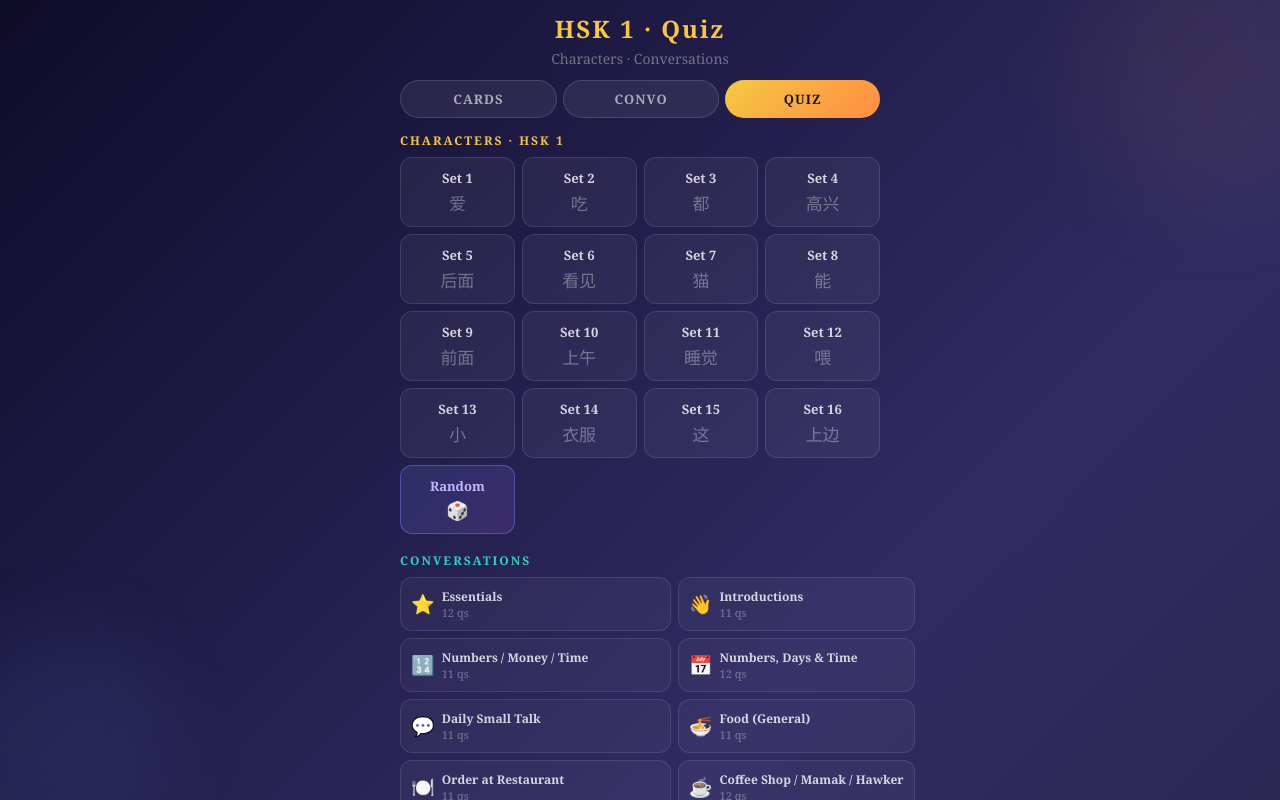
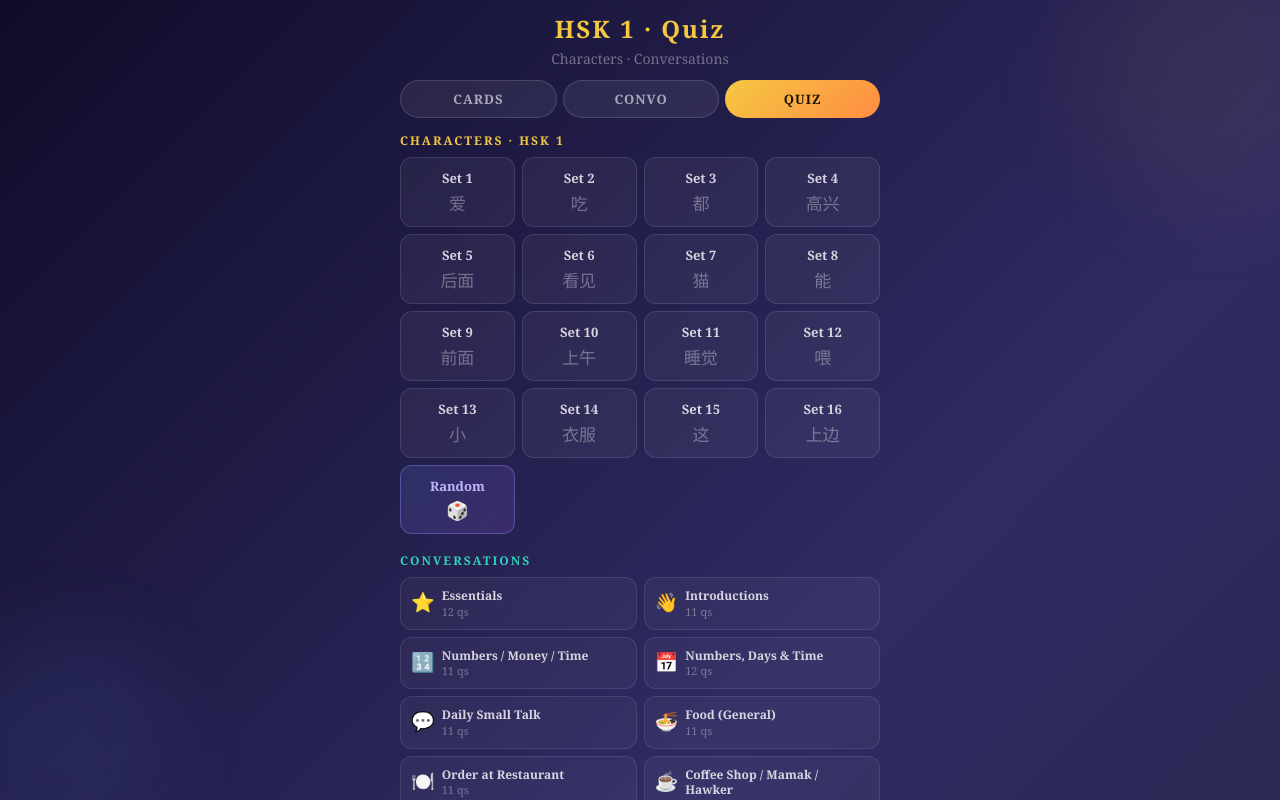
Before and after one commit to haniami/hanhuayu, a React (Vite) app: page / in a window 1280 px wide. Both pictures are taken after a click on the button "QUIZ". Shown: the top 800 px of the page. Built offline with nearby package versions, Linux system fonts and the light colour scheme.

Commit message:
fix: page layout

```diff
--- a/src/screens/QuizMode.jsx
+++ b/src/screens/QuizMode.jsx
@@ -44,7 +44,7 @@ export function QuizMode({ quizSpec, customCards, onBack, onFinish }) {
               <span style={{ width:26, height:26, borderRadius:7, background:lbg, display:"flex", alignItems:"center", justifyContent:"center", fontSize:13, fontWeight:700, color:revealed&&isCorrect?"#4ade80":revealed&&isChosen&&!isCorrect?"#f87171":accent, flexShrink:0 }}>{OPTION_LABELS[i]}</span>
               <div style={{ flex:1, minWidth:0 }}>
                 {isConv?<div style={{ fontSize:15, color:tc, lineHeight:1.4 }}>{opt.display??opt.value}</div>
-                  :<><div style={{ fontSize:15, color:tc, fontStyle:q.type==="pinyin"?"italic":"normal" }}>{opt.pinyin}</div><div style={{ fontSize:13, color:tc2, marginTop:2, overflow:"hidden", textOverflow:"ellipsis", whiteSpace:"nowrap" }}>{opt.meaning}</div></>}
+                  :<><div style={{ fontSize:15, color:tc, fontStyle:q.type==="pinyin"?"italic":"normal" }}>{opt.pinyin}</div><div style={{ fontSize:13, color:tc2, marginTop:2, lineHeight:1.3 }}>{opt.meaning}</div></>}
               </div>
               {revealed&&isCorrect&&<span style={{ fontSize:16, color:"#4ade80", flexShrink:0 }}>✓</span>}
               {revealed&&isChosen&&!isCorrect&&<span style={{ fontSize:16, color:"#f87171", flexShrink:0 }}>✗</span>}
--- a/src/screens/QuizSetSelector.jsx
+++ b/src/screens/QuizSetSelector.jsx
@@ -32,10 +32,10 @@ export function QuizSetSelector({ onSelect, onGoFlash, onGoConv, scores }) {
         <p style={{ color:TEAL, fontSize:12, fontWeight:700, letterSpacing:2, marginBottom:8 }}>CONVERSATIONS</p>
         <div style={{ display:"grid", gridTemplateColumns:"repeat(2,1fr)", gap:7 }}>
           {CONV_TOPICS.map(topic=>{ const sc=convScores[topic.id]; const done=sc!=null; const total=topic.sentences.length; const col=done?(sc===total?"#4ade80":sc>=total*0.7?GOLD:"#f87171"):null; return (
-            <button key={topic.id} onClick={()=>onSelect({type:"conv",id:topic.id})} style={{ borderRadius:12, padding:"10px 10px", background:done?"rgba(45,212,191,0.08)":"rgba(255,255,255,0.04)", border:`1px solid ${done?"rgba(45,212,191,0.35)":"rgba(255,255,255,0.1)"}`, color:"#fff", cursor:"pointer", display:"flex", alignItems:"center", gap:7, textAlign:"left" }}>
-              <span style={{ fontSize:19, flexShrink:0 }}>{topic.emoji}</span>
+            <button key={topic.id} onClick={()=>onSelect({type:"conv",id:topic.id})} style={{ borderRadius:12, padding:"10px 10px", background:done?"rgba(45,212,191,0.08)":"rgba(255,255,255,0.04)", border:`1px solid ${done?"rgba(45,212,191,0.35)":"rgba(255,255,255,0.1)"}`, color:"#fff", cursor:"pointer", display:"flex", alignItems:"flex-start", gap:7, textAlign:"left", width:"100%" }}>
+              <span style={{ fontSize:19, flexShrink:0, marginTop:1 }}>{topic.emoji}</span>
               <div style={{ flex:1, minWidth:0 }}>
-                <div style={{ fontSize:12, fontWeight:700, color:done?TEAL:"rgba(255,255,255,0.8)", overflow:"hidden", textOverflow:"ellipsis", whiteSpace:"nowrap" }}>{topic.category}</div>
+                <div style={{ fontSize:12, fontWeight:700, color:done?TEAL:"rgba(255,255,255,0.8)", lineHeight:1.3 }}>{topic.category}</div>
                 {done?<div style={{ fontSize:11, color:col, fontWeight:700 }}>{sc}/{total} ✓</div>:<div style={{ fontSize:11, color:"rgba(255,255,255,0.35)" }}>{total} qs</div>}
               </div>
             </button>
```
